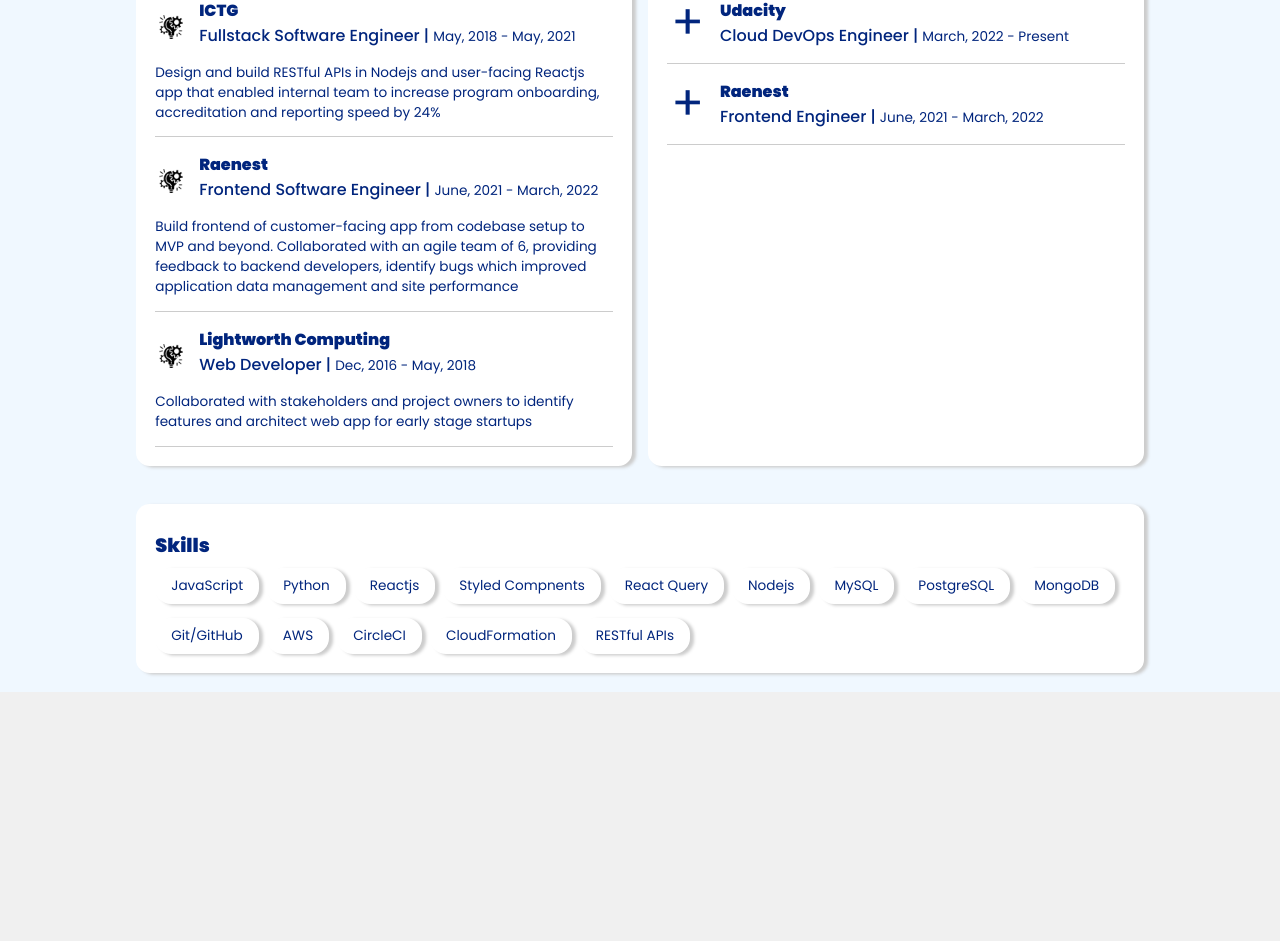
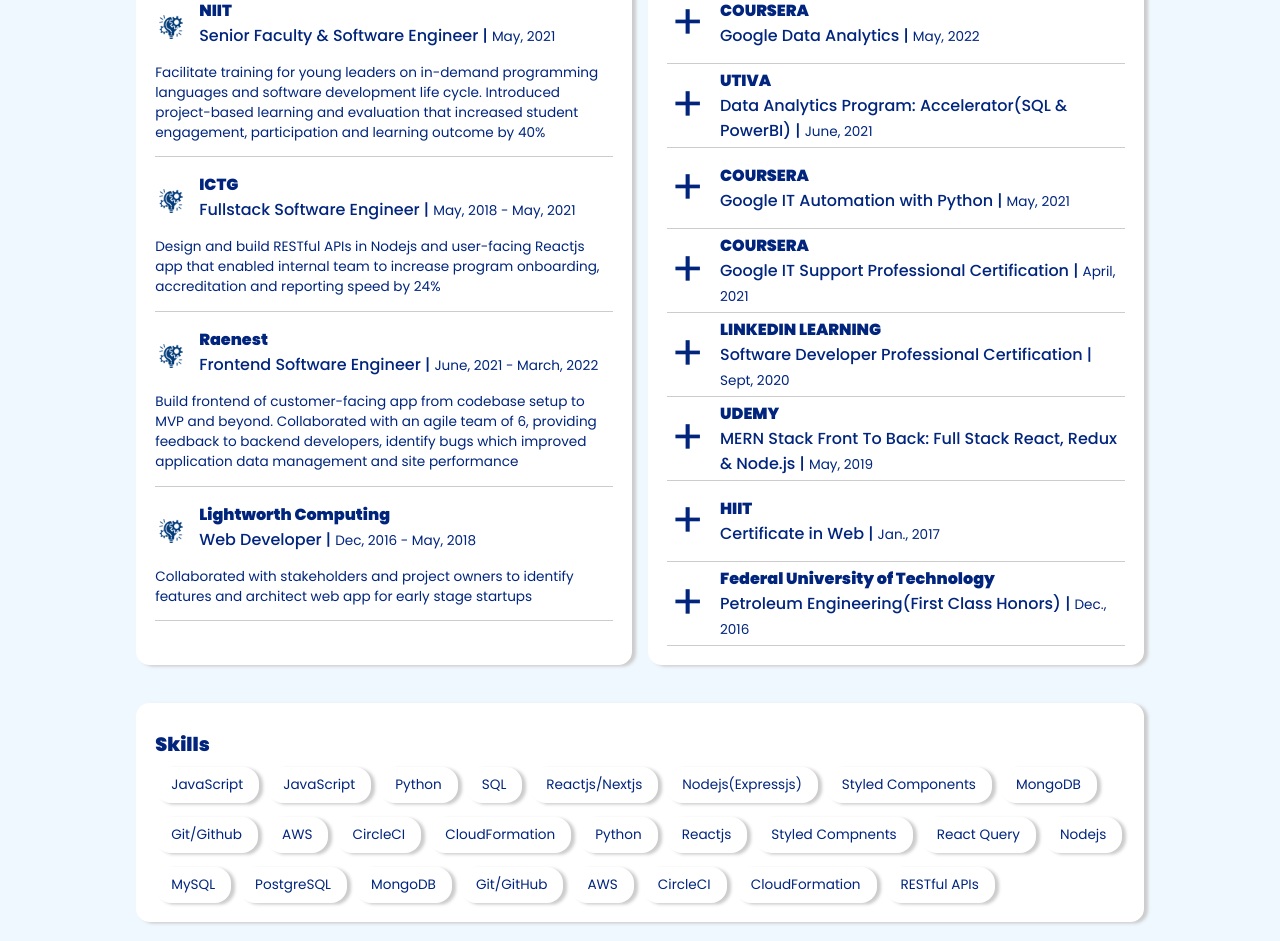
Before and after one commit to sechibueze/sechibueze.github.io, a React (Create React App) app: page /about in a window 1280 px wide. Shown: the part 620-1561 px from the top of the page. Before the commit the page ends 1312 px from the top, so only its background shows below. Built offline with nearby package versions, Linux system fonts and the light colour scheme.

Commit message:
update content

```diff
--- a/src/App.js
+++ b/src/App.js
@@ -82,6 +82,9 @@
     dark: '#3d0000',
     light: '#F8F8F9',
   },
+  filters: {
+    primary: `invert(7%) sepia(82%) saturate(6890%) hue-rotate(203deg) brightness(99%) contrast(98%)`,
+  },
 };
 const App = () => {
   const [selectedTheme, setSelectedTheme] = useState('light-theme');
--- a/src/components/Experience/index.js
+++ b/src/components/Experience/index.js
@@ -14,6 +14,7 @@
   }
   img {
     width: 1.5rem;
+    filter: ${({ theme }) => theme.filters.primary};
   }
   .details {
     display: flex;
--- a/src/components/NavLink/index.js
+++ b/src/components/NavLink/index.js
@@ -12,6 +12,7 @@
 
   > img {
     width: 1rem;
+    filter: ${({ theme }) => theme.filters.primary};
     @media screen and (min-width: 768px) {
       display: none;
     }
--- a/src/constants/about.constant.js
+++ b/src/constants/about.constant.js
@@ -1,4 +1,12 @@
 export const EXPERIENCE = [
+  {
+    company: 'NIIT',
+    role: 'Senior Faculty & Software Engineer',
+    period: 'May, 2021',
+    logo: '',
+    jobInfo:
+      'Facilitate training for young leaders on in-demand programming languages and software development life cycle. Introduced project-based learning and  evaluation that increased student engagement, participation and learning outcome by 40%',
+  },
   {
     company: 'ICTG',
     role: 'Fullstack Software Engineer',
@@ -24,3 +32,101 @@
       'Collaborated with stakeholders and project owners to identify features and architect web app for early stage startups',
   },
 ];
+
+export const EDUCATION = [
+  {
+    school: 'COURSERA',
+    course: 'Google Data Analytics',
+    period: 'May, 2022',
+    logo: '',
+    description: '',
+  },
+  {
+    school: 'UTIVA',
+    course: 'Data Analytics Program: Accelerator(SQL & PowerBI)',
+    period: 'June, 2021',
+    logo: '',
+    description: '',
+  },
+  {
+    school: 'COURSERA',
+    course: 'Google IT Automation with Python',
+    period: 'May, 2021',
+    logo: '',
+    description: '',
+  },
+  {
+    school: 'COURSERA',
+    course: 'Google IT Support Professional  Certification',
+    period: 'April, 2021',
+    logo: '',
+    description: '',
+  },
+  {
+    school: 'LINKEDIN LEARNING',
+    course: 'Software Developer Professional Certification',
+    period: 'Sept, 2020',
+    logo: '',
+    description: '',
+  },
+  {
+    school: 'UDEMY',
+    course: 'MERN Stack Front To Back: Full Stack React, Redux & Node.js',
+    period: 'May, 2019',
+    logo: '',
+    description: '',
+  },
+  {
+    school: 'HIIT',
+    course: 'Certificate in Web',
+    period: 'Jan., 2017',
+    logo: '',
+    description: '',
+  },
+  {
+    school: 'Federal University of Technology',
+    course: 'Petroleum Engineering(First Class Honors)',
+    period: 'Dec., 2016',
+    logo: '',
+    description: '',
+  },
+];
+
+export const SKILLS = [
+  {
+    label: 'JavaScript',
+  },
+  {
+    label: 'JavaScript',
+  },
+  {
+    label: 'Python',
+  },
+  {
+    label: 'SQL',
+  },
+  {
+    label: 'Reactjs/Nextjs',
+  },
+  {
+    label: 'Nodejs(Expressjs)',
+  },
+  {
+    label: 'Styled Components',
+  },
+  {
+    label: 'MongoDB',
+  },
+  {
+    label: 'Git/Github',
+  },
+  {
+    label: 'AWS',
+  },
+  {
+    label: 'CircleCI',
+  },
+  {
+    label: 'CloudFormation',
+  },
+];
--- a/src/pages/about/index.js
+++ b/src/pages/about/index.js
@@ -4,7 +4,7 @@
 import Skill from 'components/Skill';
 import projectIcon from 'assets/images/project__icon.png';
 import { CARD_SHADOW } from 'constants/style.constant';
-import { EXPERIENCE } from 'constants/about.constant';
+import { EDUCATION, EXPERIENCE, SKILLS } from 'constants/about.constant';
 const StyledAbout = styled.div`
   background: aliceblue;
 `;
@@ -165,16 +165,20 @@
             <div>
               <StyledH3>Education</StyledH3>
               <div>
-                <Experience
-                  company={'Udacity'}
-                  role='Cloud DevOps Engineer'
-                  period={'March, 2022 - Present'}
-                />
-                <Experience
-                  company={'Raenest'}
-                  role='Frontend Engineer'
-                  period={'June, 2021 - March, 2022'}
-                />
+                {EDUCATION.map((education) => {
+                  const { school, course, period, logo, description } =
+                    education || {};
+
+                  return (
+                    <Experience
+                      company={school || ''}
+                      role={course || ''}
+                      period={period}
+                      jobInfo={description || ''}
+                      logo={logo || ''}
+                    />
+                  );
+                })}
               </div>
             </div>
           </StyledContainer>
@@ -186,7 +190,10 @@
             <StyledH3>Skills</StyledH3>
 
             <div className='skill-container'>
-              <Skill label='JavaScript' />
+              {SKILLS.map((skill) => (
+                <Skill key={skill.label} label={skill.label} />
+              ))}
+
               <Skill label='Python' />
               <Skill label='Reactjs' />
               <Skill label='Styled Compnents' />
--- a/src/pages/portfolio/index.js
+++ b/src/pages/portfolio/index.js
@@ -42,7 +42,7 @@
     {
       title: 'Education Fund For Africa',
       description:
-        'Lorem Ipsum is simply dummy text of the printing and typesetting industry. Lorem Ipsum has been the industrys standard dummy text ever since the 1500s, when an unknown printer took a galley of type and scrambled it to make a type specimen book. It has survived not only fi',
+        'Education Fund For Africa is a platform for social innovators and educators in Africa to access public funding for social good',
 
       url: 'https://ef4a.netlify.app/',
       screenShotUrl: ef4aIcon,
@@ -51,19 +51,19 @@
     {
       title: 'Transital',
       description:
-        'Lorem Ipsum is simply dummy text of the printing and typesetting industry. Lorem Ipsum has been the industrys standard dummy text ever since the 1500s, when an unknown printer took a galley of type and scrambled it to make a type specimen book. It has survived not only fi',
+        'Transital allows road users to report traffic situation thereby helping traffic unit to proactively intervene and remedy undesirable traffic situation such as break downs, road blockage, accidents among others.',
       url: 'https://winners-traffic-watch.netlify.app/',
       screenShotUrl: transitIcon,
-      skills: [],
+      skills: ['Nodejs', 'TypeScript', 'RESTful API', 'TypeORM', 'Nextjs'],
     },
     {
       title: 'Glorankr',
       timeline: '',
       description:
-        'Lorem Ipsum is simply dummy text of the printing and typesetting industry. Lorem Ipsum has been the industrys standard dummy text ever since the 1500s, when an unknown printer took a galley of type and scrambled it to make a type specimen book. It has survived not only fi',
+        'With Glorankr, users can access information about places of interests',
       url: 'https://glorankr.vercel.app/',
       screenShotUrl: glorankrIcon,
-      skills: [],
+      skills: ['Nextjs'],
     },
   ];
 }
```
